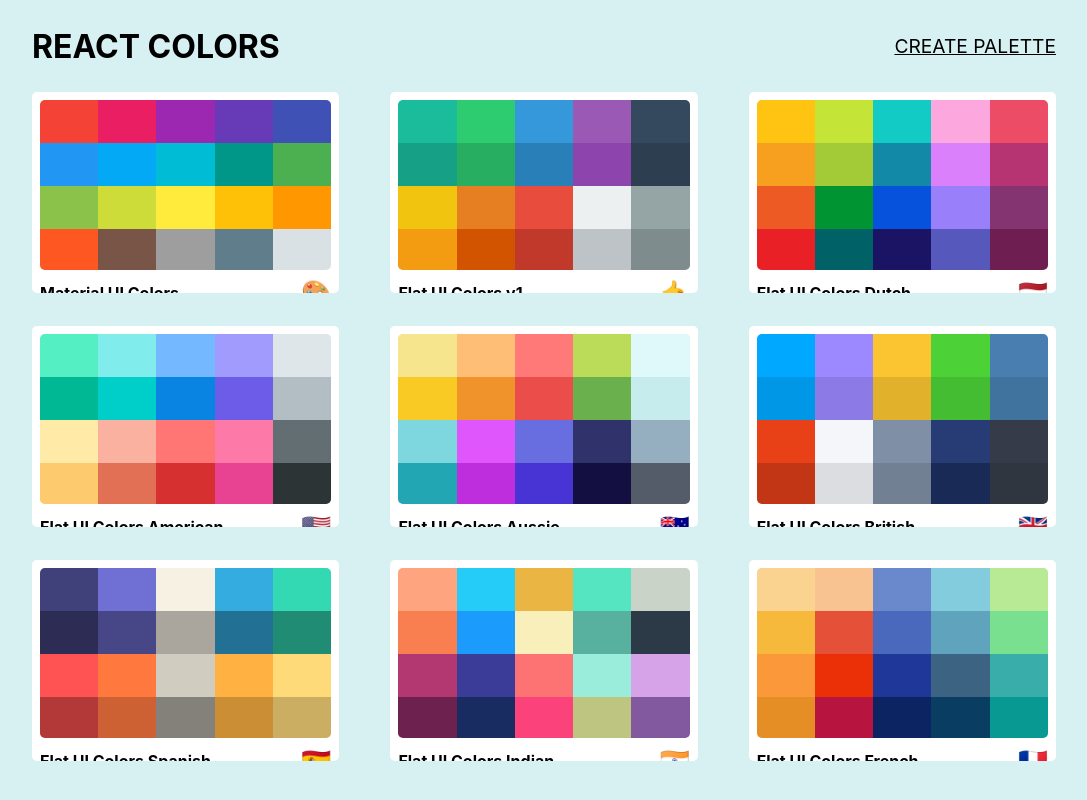
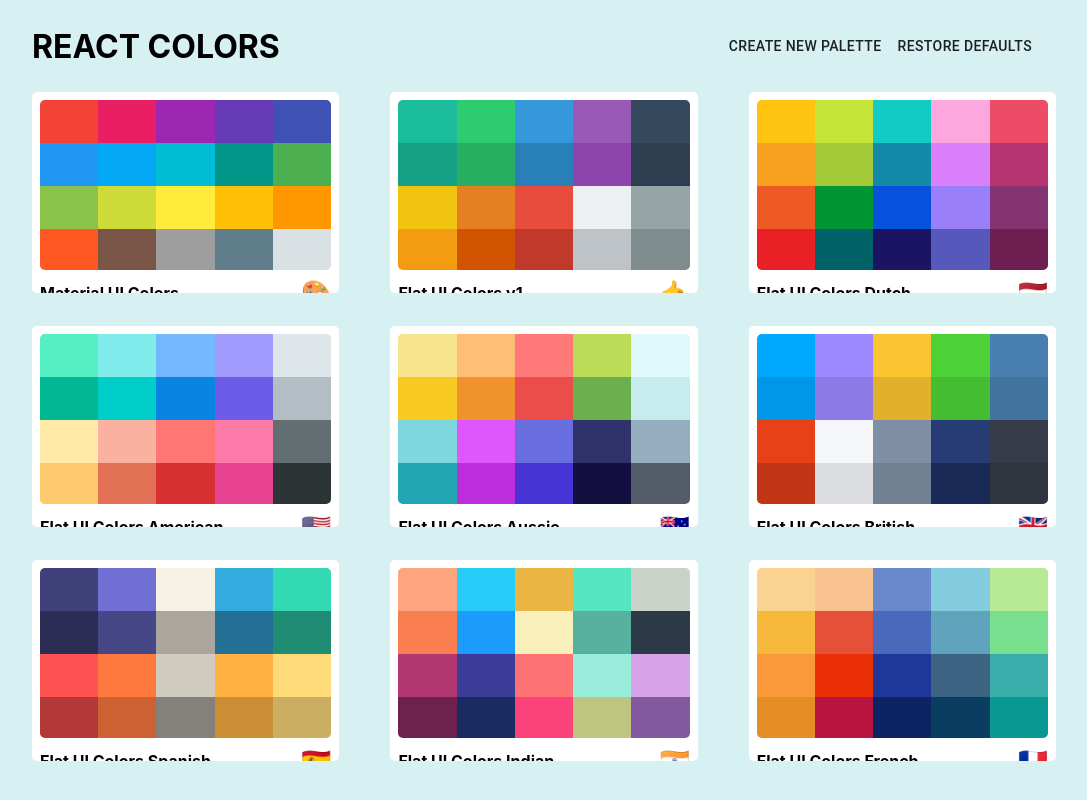
Before and after one commit to faultyagatha/flatuicolors-clone, a React (Create React App) app: page / in a window 1280 px wide. Shown: the whole page, without its empty margins (96-1183 px from the left). Built offline with nearby package versions, Linux system fonts and the light colour scheme.

Commit message:
add restore defaults action

```diff
--- a/src/components/ColourBox/index.css
+++ b/src/components/ColourBox/index.css
@@ -31,7 +31,6 @@
 .colour-box .dark-text {
   color: black;
 }
-
 
 .copy-btn {
   width: 100px;
--- a/src/components/PaletteList/index.tsx
+++ b/src/components/PaletteList/index.tsx
@@ -1,13 +1,17 @@
 import React from 'react';
 import { Link, useHistory } from 'react-router-dom';
+import { useDispatch } from 'react-redux';
 import { CSSTransition, TransitionGroup } from 'react-transition-group';
+import Button from '@material-ui/core/Button';
 
 import { IPaletteList } from '../../types';
 import { MiniPalette } from '../MiniPalette';
 import { ConfirmDialog } from '../ConfirmDialog';
+import { restoreDefaults } from '../../redux/actions';
 import { useStyles } from './useStyles';
 
 export const PaletteList = ({ seedPalettes }: IPaletteList) => {
+  const dispatch = useDispatch();
   const classes = useStyles();
   const history = useHistory();
 
@@ -15,12 +19,19 @@ export const PaletteList = ({ seedPalettes }: IPaletteList) => {
     history.push(`/palette/${id}`);
   };
 
+  const handleRestoreDefaults = () => {
+    dispatch(restoreDefaults());
+  }
+
   return (
     <div className={classes.root} >
       <div className={classes.container}>
         <nav className={classes.nav}>
           <h1 className={classes.title}>REACT COLORS</h1>
-          <Link to='/palette/new'>CREATE PALETTE</Link>
+          <div className={classes.navBtns}>
+            <Link to='/palette/new'><Button>CREATE NEW PALETTE</Button></Link>
+            <Button onClick={handleRestoreDefaults}>RESTORE DEFAULTS</Button>
+          </div>
         </nav>
         <TransitionGroup className={classes.palettes}>
           {seedPalettes.map(palette => (
--- a/src/components/PaletteList/useStyles.tsx
+++ b/src/components/PaletteList/useStyles.tsx
@@ -48,8 +48,18 @@ export const useStyles = makeStyles({
     color: "black",
     "& a": {
       color: "black",
-      fontSize: "1.2rem",
+      // fontSize: "1.2rem",
+      textDecoration: "none"
     }
+  },
+  navBtns: {
+    marginRight: "1rem",
+    "& a": {
+      textDecoration: "none"
+    },
+    [BREAKPOINTS.down("xs")]: {
+      marginRight: "0.5rem"
+    },
   },
   palettes: {
     // boxSizing: "border-box",
--- a/src/redux/actions/index.ts
+++ b/src/redux/actions/index.ts
@@ -5,6 +5,7 @@ import {
   SAVE_PALETTE,
   GENERATE_PALETTE,
   DELETE_PALETTE,
+  RESTORE_DEFAULTS,
   paletteActions
 } from '../../types';
 
@@ -27,7 +28,13 @@ const deletePaletteAction = (id: string): paletteActions => {
     type: DELETE_PALETTE,
     payload: { id }
   }
-}
+};
+
+const restoreDefaultsAction = (): paletteActions => {
+  return {
+    type: RESTORE_DEFAULTS,
+  }
+};
 
 /** thunk */
 export const deletePalette = (id: string): any => {
@@ -36,3 +43,10 @@ export const deletePalette = (id: string): any => {
     dispatch(deletePaletteAction(id));
   }
 };
+
+export const restoreDefaults = (): any => {
+  return async (dispatch: Dispatch, getState: any) => {
+    localStorage.clear();
+    dispatch(restoreDefaultsAction());
+  }
+};
--- a/src/redux/reducers/index.ts
+++ b/src/redux/reducers/index.ts
@@ -6,6 +6,7 @@ import {
   SAVE_PALETTE,
   GENERATE_PALETTE,
   DELETE_PALETTE,
+  RESTORE_DEFAULTS,
   paletteActions,
   PaletteState
 } from '../../types';
@@ -32,6 +33,9 @@ function palette(
       const updatedPalettes = [...state.palettes].filter(p => p.id !== id);
       return { palettes: updatedPalettes }
     }
+    case RESTORE_DEFAULTS: {
+      return initState;
+    }
     default:
       return state;
   }
--- a/src/types/redux.ts
+++ b/src/types/redux.ts
@@ -3,6 +3,7 @@ import { IPalette } from './app';
 export const SAVE_PALETTE = 'SAVE_PALETTE';
 export const GENERATE_PALETTE = 'GENERATE_PALETTE';
 export const DELETE_PALETTE = "DELETE_PALETTE";
+export const RESTORE_DEFAULTS = "RESTORE_DEFAULTS";
 
 interface savePaletteAction {
   type: typeof SAVE_PALETTE;
@@ -19,7 +20,11 @@ interface deletePaletteAction {
   payload: { id: string }
 };
 
-export type paletteActions = savePaletteAction | generatePaletteAction | deletePaletteAction;
+interface restoreDefaultsAction {
+  type: typeof RESTORE_DEFAULTS;
+}
+
+export type paletteActions = savePaletteAction | generatePaletteAction | deletePaletteAction | restoreDefaultsAction;
 
 export interface PaletteState {
   palettes: IPalette[];
```
